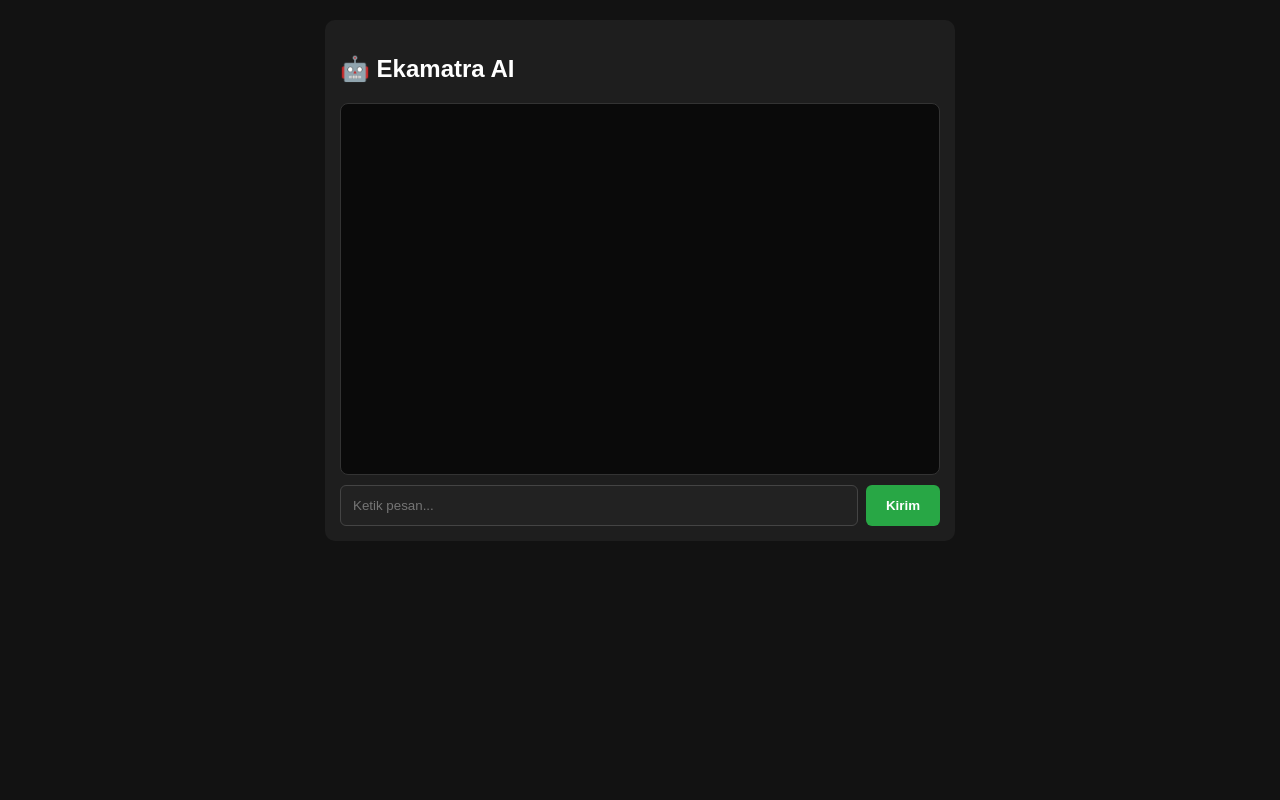
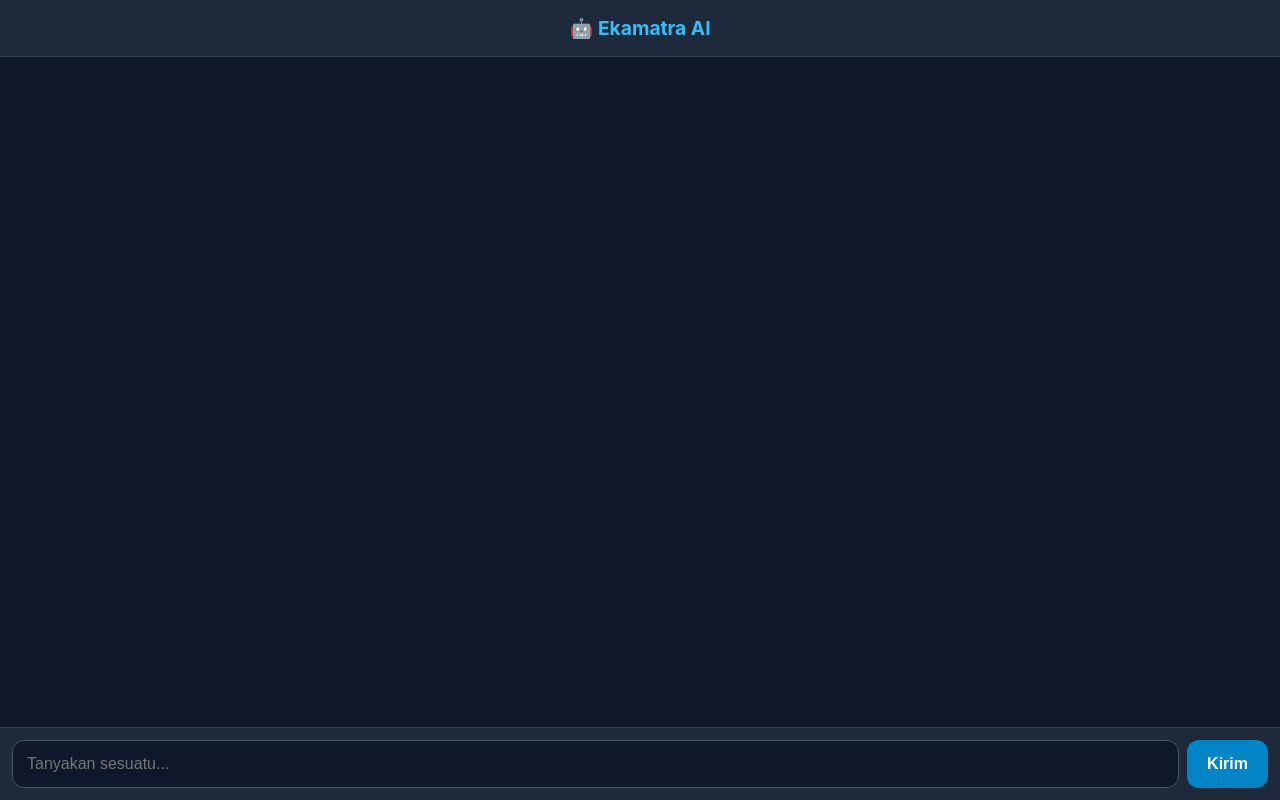
Before and after one commit to fahrialfath1379/Ekamatra-AI, a website: page index.html in a window 1280 px wide. Drawn offline with Linux system fonts and the light colour scheme.

Commit message:
Update index.html

```diff
--- a/index.html
+++ b/index.html
@@ -2,30 +2,32 @@
 <html lang="id">
 <head>
     <meta charset="UTF-8">
-    <meta name="viewport" content="width=device-width, initial-scale=1.0">
-    <title>AI Assistant - Ekamatra</title>
+    <meta name="viewport" content="width=device-width, initial-scale=1.0, maximum-scale=1.0, user-scalable=no">
+    <title>Ekamatra AI</title>
     <style>
-        body { font-family: Arial, sans-serif; background: #121212; color: white; padding: 20px; margin: 0; }
-        .chat-container { max-width: 600px; margin: 0 auto; background: #1e1e1e; padding: 15px; border-radius: 10px; }
-        #chat-box { height: 350px; overflow-y: auto; border: 1px solid #333; padding: 10px; margin-bottom: 10px; border-radius: 8px; background: #0a0a0a; }
-        .msg { margin: 8px 0; padding: 10px 14px; border-radius: 8px; width: fit-content; max-width: 80%; line-height: 1.4; word-wrap: break-word; }
-        .user { background: #007bff; margin-left: auto; text-align: right; }
-        .bot { background: #2a2a2a; color: #e0e0e0; }
-        .input-box { display: flex; gap: 8px; }
-        input { flex: 1; padding: 12px; border-radius: 6px; border: 1px solid #444; background: #222; color: white; }
-        button { padding: 12px 20px; background: #28a745; color: white; border: none; border-radius: 6px; cursor: pointer; font-weight: bold; }
-        button:hover { background: #218838; }
+        * { box-sizing: border-box; margin: 0; padding: 0; }
+        body { font-family: -apple-system, BlinkMacSystemFont, "Segoe UI", Roboto, sans-serif; background: #0f172a; color: #f8fafc; height: 100vh; display: flex; flex-direction: column; }
+        header { background: #1e293b; padding: 16px; text-align: center; font-size: 1.2rem; font-weight: bold; border-bottom: 1px solid #334155; color: #38bdf8; }
+        #chat-box { flex: 1; overflow-y: auto; padding: 16px; display: flex; flex-direction: column; gap: 12px; }
+        .msg { padding: 12px 16px; border-radius: 16px; max-width: 85%; font-size: 0.95rem; line-height: 1.5; word-break: break-word; }
+        .user { background: #2563eb; color: #ffffff; align-self: flex-end; border-bottom-right-radius: 4px; }
+        .bot { background: #1e293b; color: #e2e8f0; align-self: flex-start; border-bottom-left-radius: 4px; border: 1px solid #334155; }
+        .input-container { padding: 12px; background: #1e293b; border-top: 1px solid #334155; display: flex; gap: 8px; }
+        input { flex: 1; padding: 14px; border-radius: 12px; border: 1px solid #475569; background: #0f172a; color: #ffffff; font-size: 1rem; outline: none; }
+        input:focus { border-color: #38bdf8; }
+        button { padding: 0 20px; background: #0284c7; color: white; border: none; border-radius: 12px; font-weight: bold; font-size: 1rem; cursor: pointer; }
+        button:active { background: #0369a1; }
     </style>
 </head>
 <body>
 
-    <div class="chat-container">
-        <h2>🤖 Ekamatra AI</h2>
-        <div id="chat-box"></div>
-        <div class="input-box">
-            <input type="text" id="userInput" placeholder="Ketik pesan..." onkeypress="handleKeyPress(event)">
-            <button onclick="sendMessage()">Kirim</button>
-        </div>
+    <header>🤖 Ekamatra AI</header>
+
+    <div id="chat-box"></div>
+
+    <div class="input-container">
+        <input type="text" id="userInput" placeholder="Tanyakan sesuatu..." onkeypress="handleKeyPress(event)">
+        <button onclick="sendMessage()">Kirim</button>
     </div>
 
     <script>
@@ -46,7 +48,7 @@
             chatBox.scrollTop = chatBox.scrollHeight;
 
             const loadingId = "loading-" + Date.now();
-            chatBox.innerHTML += `<div class="msg bot" id="${loadingId}">Sedang mengetik...</div>`;
+            chatBox.innerHTML += `<div class="msg bot" id="${loadingId}">Sedang berpikir...</div>`;
             chatBox.scrollTop = chatBox.scrollHeight;
 
             try {
@@ -69,11 +71,11 @@
                     const reply = data.choices[0].message.content;
                     chatBox.innerHTML += `<div class="msg bot">${reply}</div>`;
                 } else {
-                    chatBox.innerHTML += `<div class="msg bot">⚠️ Respon tidak valid dari API.</div>`;
+                    chatBox.innerHTML += `<div class="msg bot">⚠️ Respon tidak valid.</div>`;
                 }
             } catch (err) {
                 document.getElementById(loadingId).remove();
-                chatBox.innerHTML += `<div class="msg bot">❌ Error: Gagal terhubung ke API Groq.</div>`;
+                chatBox.innerHTML += `<div class="msg bot">❌ Error terhubung ke API.</div>`;
             }
             chatBox.scrollTop = chatBox.scrollHeight;
         }
```
